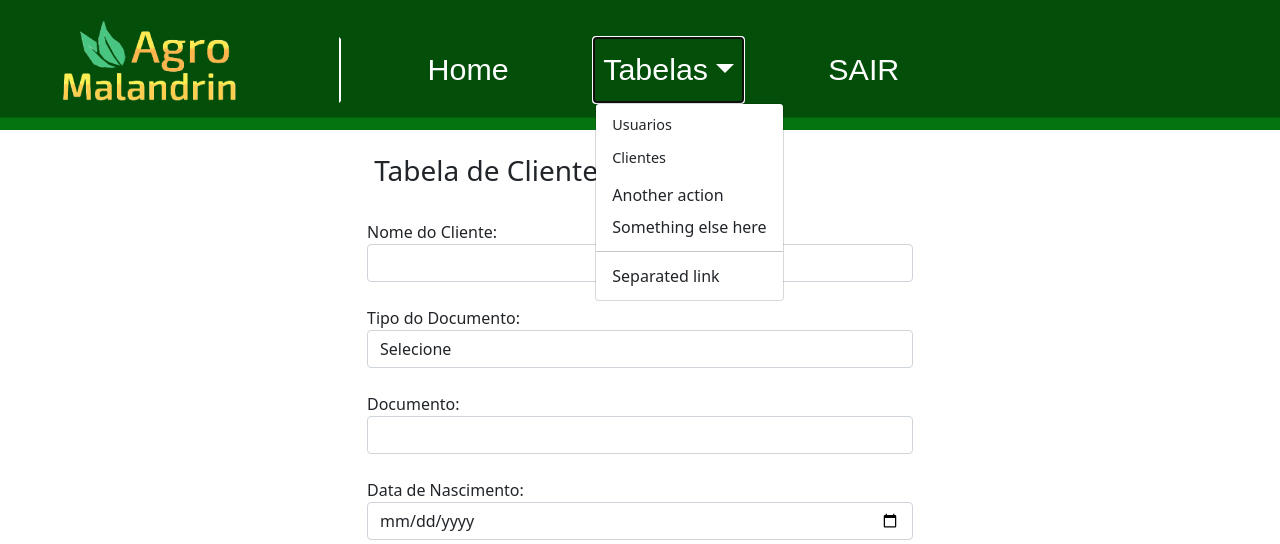
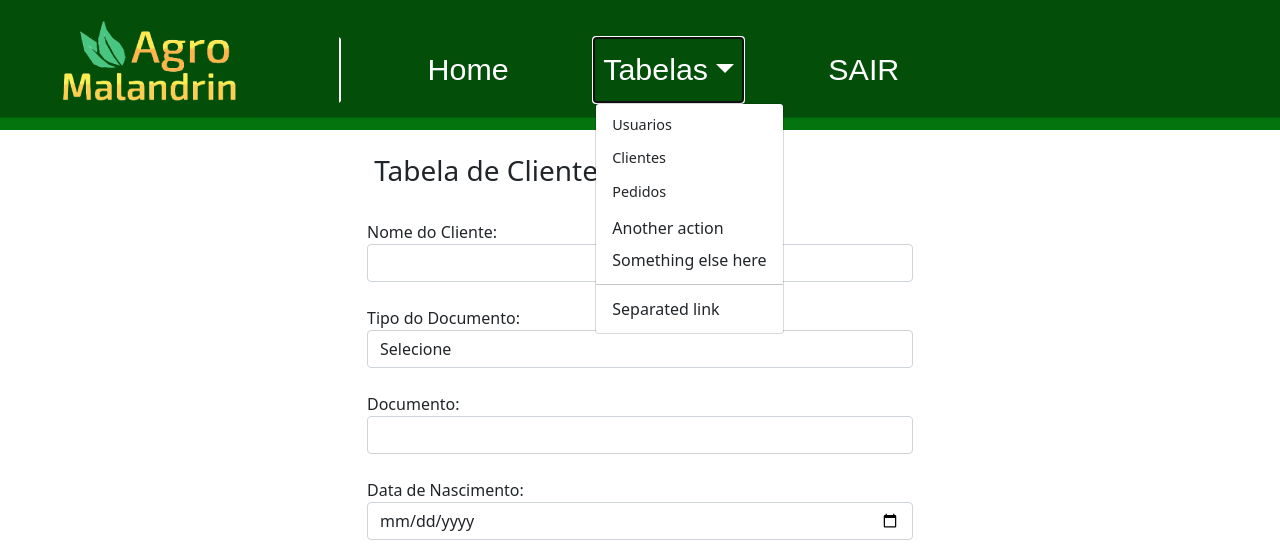
Before and after one commit to VictorH131/Projeto_AgroMalandrin_new, a PHP site: page /admin/clientes.php in a window 1280 px wide, after a click on "Tabelas". Shown: the top 544 px of the page. Run offline with PHP 8.4, Linux system fonts and the light colour scheme.

Commit message:
linkando o arquivo pedidos para ver a propria pgn

```diff
--- a/admin/includes/header.php
+++ b/admin/includes/header.php
@@ -68,7 +68,8 @@
                             <ul class="dropdown-menu" >
                                 <!-- links do nav -->
                                 <li><a href="usuarios.php"  class="dropdown-item" > <h1>Usuarios</h1> </a></li>
-                                <li><a href="clientes.php"  class="dropdown-item" > <h1>Clientes </h1> </a></li>
+                                <li><a href="clientes.php"  class="dropdown-item" > <h1>Clientes</h1> </a></li>
+                                <li><a href="pedidos.php"  class="dropdown-item" > <h1>Pedidos</h1> </a></li>
                                 <li><a class="dropdown-item" href="#">Another action</a></li>
                                 <li><a class="dropdown-item" href="#">Something else here</a></li>
                                 <li><hr class="dropdown-divider"></li>
```
